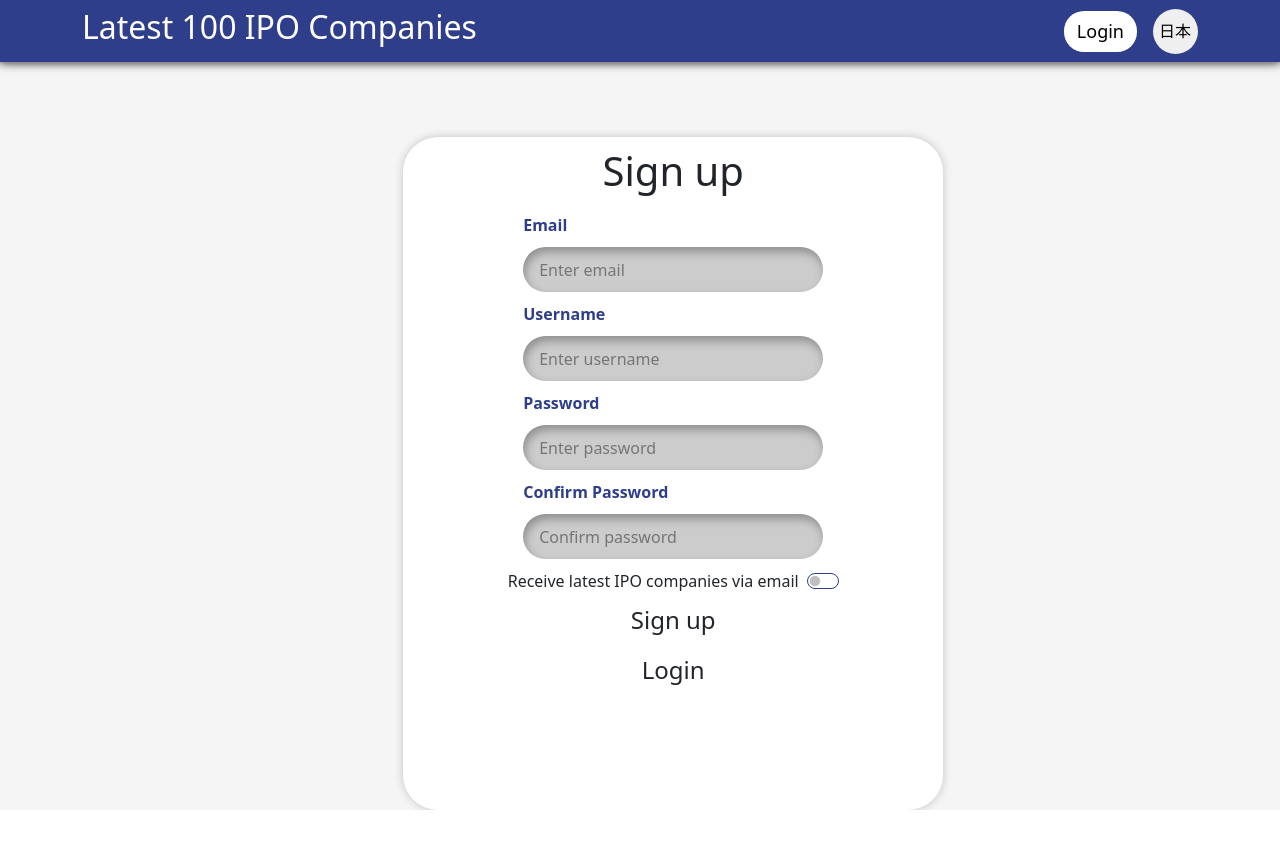
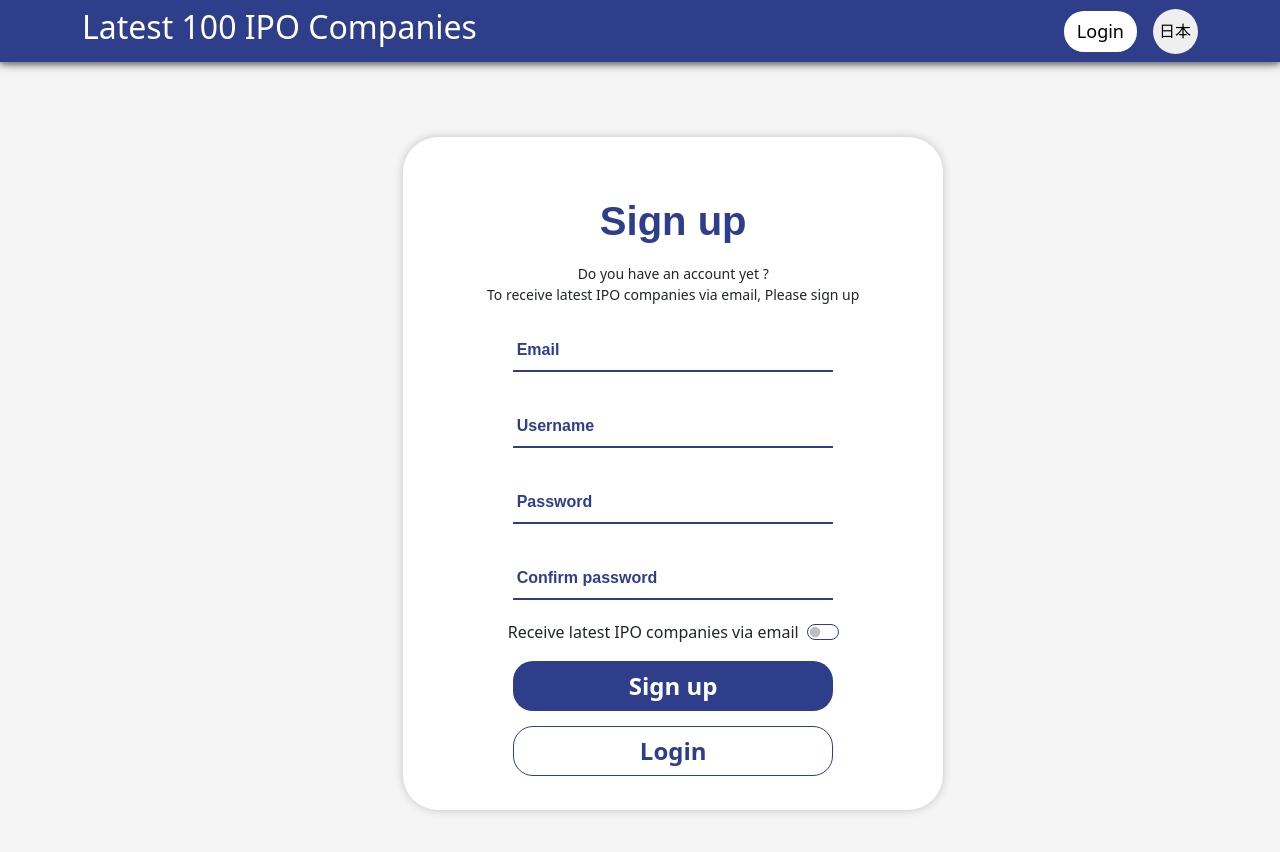
Before and after one commit to Mar-boi/NDRProject, a React (Vite) app in the folder internproject/: page /signup in a window 1280 px wide. Shown: the top 852 px of the page. Before the commit the page ends 810 px from the top, so only its background shows below. Built offline with nearby package versions, Linux system fonts and the light colour scheme.

Commit message:
Frontend Design Merge

```diff
--- a/internproject/src/Login.tsx
+++ b/internproject/src/Login.tsx
@@ -4,6 +4,7 @@ import { SubmitHandler, useForm } from "react-hook-form";
 import { useState } from "react";
 import axios from "axios";
 import { useAuth } from "./assets/context/AuthContext";
+import { useTranslation } from "./TranslationContext";
 
 type FormFields = {
   username: string;
@@ -14,6 +15,7 @@ type FormFields = {
   const navigate = useNavigate();
 
   const [data, setData] = useState<any>();
+  const { language, translations } = useTranslation();
 
   const {
     register,
@@ -54,71 +56,91 @@ type FormFields = {
     <>
       <div className="">
         <div className="setBg">
-          <h1
+        <h1
             className="setTextAlignmentCenter"
-            style={{ paddingBottom: "100px" }}
+            style={{
+              paddingTop: 50,
+              paddingBottom: 10,
+              fontFamily: "sans-serif",
+              fontWeight: "bold",
+              color: "#2e3e8b",
+            }}
           >
-            Login
+            {translations["login"]}
           </h1>
+          <div className="setTextAlignmentCenter">
+            <label htmlFor="" style={{ fontSize: 14, paddingBottom: 10 }}>
+              {translations["welcome_login_first"]}
+              <br />
+              {translations["welcome_login_sec"]}
+            </label>
+          </div>
           <form
             style={{ justifyItems: "center" }}
             onSubmit={handleSubmit(onSubmit)}
           >
-            <div className="setForms">
-              <label htmlFor="" className="" style={{ paddingBottom: "10px" }}>
-                <span className="setHeader">Username</span>
-              </label>
-              <br />
+            <div className="setForms container">
               <input
                 {...register("username", {
-                  required: "Username is required",
+                  required: "Email address or Username is require",
                 })}
-                className="inputBox"
                 type="text"
                 id="username"
-                placeholder="Enter username"
+                placeholder=""
+                className="form_input"
               />
+              <label className="label">{translations["enter_email_username_login"]}</label>
               {errors.username && (
-                <div style={{ color: "red" }}>{errors.username.message}</div>
+                <div className="error-message">{errors.username.message}</div>
               )}
             </div>
-            <div className="setForms">
-              <label htmlFor="" style={{ paddingBottom: "10px" }}>
-                <span className="setHeader">Password</span>
-              </label>
-              <br />
+
+            <div className="setForms container">
               <input
                 {...register("password", {
-                  required: "Password is required",
+                  required: "Password is require",
                   minLength: {
                     value: 8,
                     message: "Password must have at least 8 characters",
                   },
                 })}
-                className="inputBox"
                 type="password"
                 id="password"
-                placeholder="Enter password"
+                placeholder=""
+                className="form_input"
               />
+              <label className="label">{translations["enter_password_login"]}</label>
               {errors.password && (
-                <div style={{ color: "red" }}>{errors.password.message}</div>
+                <div className="error-message">{errors.password.message}</div>
               )}
             </div>
-            <div>
+
+            <div style={{ justifyItems: "center", marginTop: 40 }}>
               <input
                 type="submit"
-                value="Login"
-                className="btn mainBtnColor setBtn"
+                value={translations["login"]}
+                className="btn signupBtnColor setBtn"
               />
             </div>
           </form>
+          <div style={{ justifyItems: "center" }}>
+            <div
+              style={{ display: "flex", alignItems: "center", width: "80%" }}
+            >
+              <hr style={{ flexGrow: 1, border: "1px solid #2e3e8b" }} />
+              <span style={{ backgroundColor: "white", padding: "0 10px" }}>
+                {translations["or"]}
+              </span>
+              <hr style={{ flexGrow: 1, border: "1px solid #2e3e8b" }} />
+            </div>
+          </div>
           <div style={{ justifyItems: "center" }}>
             <div>
               <a href="http://localhost:5173/signup">
                 <input
                   type="submit"
-                  value="Sign up"
-                  className="btn subBtnColor setBtn"
+                  value={translations["sign_up"]}
+                  className="btn loginBtnColor setBtn"
                 />
               </a>
             </div>
--- a/internproject/src/Signup.tsx
+++ b/internproject/src/Signup.tsx
@@ -4,6 +4,7 @@ import "./Register.css";
 import { SubmitHandler, useForm } from "react-hook-form";
 import axios from "axios";
 import { useNavigate } from "react-router-dom";
+import { useTranslation } from "./TranslationContext";
 
 type FormFields = {
   email: string;
@@ -16,6 +17,8 @@ function Signup() {
   const navigate = useNavigate();
 
   const [data, setData] = useState<any>();
+  const { language, translations } = useTranslation();
+
   const {
     register,
     handleSubmit,
@@ -61,20 +64,32 @@ function Signup() {
   return (
 
     <>
-      <div className="">
+     <div className="" style={{paddingBottom: 79}}>
         <div className="setBg">
-
-          <h1 className="setTextAlignmentCenter">Sign up</h1>
+          <h1
+            className="setTextAlignmentCenter"
+            style={{
+              paddingTop: 50,
+              paddingBottom: 10,
+              fontFamily: "sans-serif",
+              fontWeight: "bold",
+              color: "#2e3e8b"
+            }}
+          >
+            {translations["sign_up"]}
+          </h1>
+          <div className="setTextAlignmentCenter">
+            <label htmlFor="" style={{ fontSize: 14 }}>
+              {translations["welcome_sign_up_first"]}
+              <br />
+              {translations["welcome_sign_up_sec"]}
+            </label>
+          </div>
           <form
             style={{ justifyItems: "center" }}
             onSubmit={handleSubmit(onSubmit)}
           >
-            <div className="setForms">
-              <label htmlFor="" style={{ paddingBottom: "10px" }}>
-                <span className="setHeader">Email</span>
-              </label>
-              <br />
-              <div>
+            <div className="setForms container">
               <input
                  {...register("email", {
                   required: "Email is required",
@@ -86,73 +101,64 @@ function Signup() {
                     return true;
                   },
                 })}
-                  className="inputBox"
+
                 type="text"
                 id="email"
-                  placeholder="Enter email"
+                placeholder=""
+                className="form_input"
               />
+              <label className="label">{translations["email"]}</label>
               {errors.email && (
-                  <div style={{ color: "red" }}>{errors.email.message}</div>
+                <div className="error-message">{errors.email.message}</div>
               )}
             </div>
-            </div>
-            <div className="setForms ">
-              <label htmlFor="" className="" style={{ paddingBottom: "10px" }}>
-                <span className="setHeader">Username</span>
-              </label>
-              <br />
+            <div className="setForms container">
               <input
                 {...register("username", {
                   required: "Username is required",
                 })}
-                className="inputBox"
+                className="form_input"
                 type="text"
                 id="username"
-                placeholder="Enter username"
+                placeholder=""
               />
+              <label className="label">{translations["username"]}</label>
               {errors.username && (
-                <div style={{ color: "red" }}>{errors.username.message}</div>
+                <div className="error-message">{errors.username.message}</div>
               )}
             </div>
-            <div className="setForms">
-              <label htmlFor="" style={{ paddingBottom: "10px" }}>
-                <span className="setHeader">Password</span>
-              </label>
-              <br />
+            <div className="setForms container">
               <input
                 {...register("password", {
-                  required: "Password is required",
+                  required: "Password is require",
                   minLength: {
                     value: 8,
                     message: "Password must have at least 8 characters",
                   },
                 })}
-                className="inputBox"
                 type="password"
                 id="password"
-                placeholder="Enter password"
+                placeholder=""
+                className="form_input"
               />
+              <label className="label">{translations["password"]}</label>
               {errors.password && (
-                <div style={{ color: "red" }}>{errors.password.message}</div>
+                <div className="error-message">{errors.password.message}</div>
               )}
             </div>
-            <div className="setForms ">
-              <label htmlFor="" style={{ paddingBottom: "10px" }}>
-                <span className="setHeader">Confirm Password</span>
-              </label>
-              <br />
+            <div className="setForms container">
               <input
                 {...register("cfpassword", {
                   required: "Please, confirm password",
-                  //validate: (value) => value.matchAll()
                 })}
-                className="inputBox"
                 type="password"
                 id="cfpassword"
-                placeholder="Confirm password"
+                placeholder=""
+                className="form_input"
               />
+              <label className="label">{translations["confirm_password"]}</label>
               {errors.cfpassword && (
-                <div style={{ color: "red" }}>{errors.cfpassword.message}</div>
+                <div className="error-message">{errors.cfpassword.message}</div>
               )}
             </div>
             <div className="form-check form-switch form-check-reverse setForms">
@@ -166,15 +172,17 @@ function Signup() {
                 onChange={(e) => setValue("receiveEmail", e.target.checked)}
               />
               <label className="form-check-label" htmlFor="receiveMail">
-                Receive latest IPO companies via email
+                {translations["receive_ipo_email"]}
               </label>
             </div>
+
 
             <div>
               <input
                 type="submit"
-                value="Sign up"
-                className="btn mainBtnColor setBtn"
+                value={translations["sign_up"]}
+                className="btn signupBtnColor setBtn"
+                style={{ marginTop: 15 }}
               />
               <br />
             </div>
@@ -183,10 +191,10 @@ function Signup() {
           <div>
               <input
                 type="submit"
-                  value="Login"
-                  className="btn subBtnColor setBtn"
+                value={translations["login"]}
+                className="btn loginBtnColor setBtn"
+                style={{ marginTop: 15 }}
                 onClick={() => navigate("/login")}
-
               />
             </div>
           </div>
```
Also changed, not shown: 2 other files (tests, documents, lock files or other folders). Lines whose indentation alone changed are shown as unchanged.
